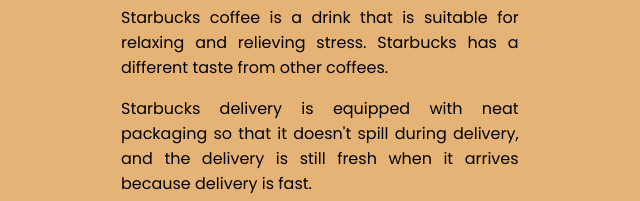
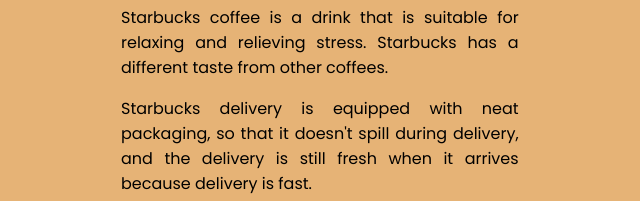
Before and after one commit to ezraalio/starbuck, a plain HTML site: page index.html in a window 1280 px wide. Shown: the part 1213-1414 px from the top of the page, 531-1171 px from the left. Drawn offline with nearby package versions, Linux system fonts and the light colour scheme.

```diff
--- a/index.html
+++ b/index.html
@@ -108,7 +108,7 @@
           <div class="delivery-text">
             <h2>Today deserve delivery</h2>
             <p>Starbucks coffee is a drink that is suitable for relaxing and relieving stress. Starbucks has a different taste from other coffees.</p>
-            <p>Starbucks delivery is equipped with neat packaging so that it doesn't spill during delivery, and the delivery is still fresh when it arrives because delivery is fast.</p>
+            <p>Starbucks delivery is equipped with neat packaging, so that it doesn't spill during delivery, and the delivery is still fresh when it arrives because delivery is fast.</p>
             <a href="#" class="btn btn-danger tombol">Order Now</a>
           </div>
         </div>
```
